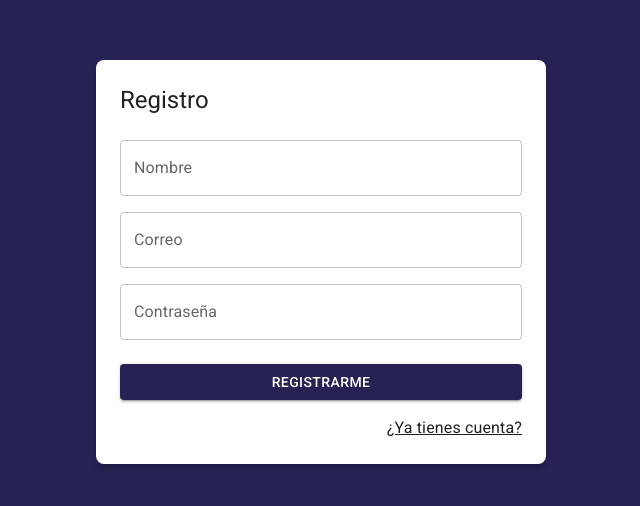
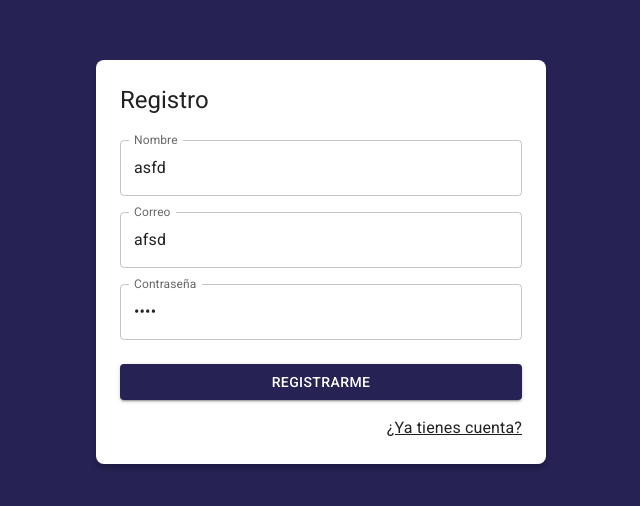
Before and after one commit to NachoBasilio/journal-app, a React (Vite) app: page /auth/register in a window 1280 px wide. Shown: the part 138-644 px from the top of the page, without its empty margins (319-959 px from the left). Built offline with nearby package versions, Linux system fonts and the light colour scheme.

Commit message:
Agregada la validacion

```diff
--- a/src/auth/pages/Registe.jsx
+++ b/src/auth/pages/Registe.jsx
@@ -2,9 +2,32 @@ import {Link as RouterLink } from "react-router-dom";
 
 import { Grid, TextField, Button, Link } from "@mui/material";
 import AuthLayout from "../layout/AuthLayout";
+import useForm from "../../hooks/useForm";
+
+const formaValidations = {
+  email: [(value) => value.includes("@"), "El correo debe contener un @"],
+  password: [(value) => value.length > 5, "La contraseña debe tener al menos 6 caracteres"],
+  displayName: [(value) => value.length > 2, "El nombre debe tener al menos 3 caracteres"],
+}
 
 
 export default function Registe() {
+  const {email, password, displayName, onInputChange, formState, emailValid , passwordValid, displayNameValid} = useForm({
+    email: "afsd",
+    password: "asfd",
+    displayName: "asfd"
+  },formaValidations)
+
+  console.log(emailValid, passwordValid, displayNameValid);
+
+  const onSubmit = (e)=>{
+    e.preventDefault();
+
+  }
+
+
+
+
   return (
     <AuthLayout titulo="Registro">
     <form action="">
@@ -13,20 +36,27 @@ export default function Registe() {
         <Grid item xs={12} sx={{mt:2}}
         >
           <TextField
-          id=""
+          id="Nombre"
           label="Nombre"
           type="text"
           placeholder="Juan Perez"
+          name = "displayName"
+          value={displayName}
+          onChange={(e)=>onInputChange(e)}
           fullWidth
+
           />
         </Grid>
         <Grid item xs={12} sx={{mt:2}}
         >
           <TextField
-            id=""
+            id="Correo"
             label="Correo"
             type="email"
             placeholder="Correo electronico"
+            name="email"
+            value={email}
+            onChange={(e)=>onInputChange(e)}
             fullWidth
           />
 
@@ -34,16 +64,25 @@ export default function Registe() {
         <Grid item xs={12} sx={{mt:2}}
         >
           <TextField
-          id=""
+          id="Contraseña"
           label="Contraseña"
           type="password"
           placeholder="Contraseña"
+          name="password"
+          value={password}
+          onChange={(e)=>onInputChange(e)}
           fullWidth
           />
         </Grid>
         <Grid container spacing={2} sx={{mb:2, mt:1}}>
           <Grid item xs={12} sm={12} >
-            <Button variant="contained" fullWidth>
+            <Button
+            type="submit"
+            variant="contained"
+            fullWidth
+            onClick={onSubmit}
+
+            >
               Registrarme
             </Button>
           </Grid>
--- a/src/hooks/useForm.jsx
+++ b/src/hooks/useForm.jsx
@@ -1,9 +1,13 @@
-import { useState } from 'react';
+import { useEffect, useState } from 'react';
 
-export default function useForm( initialForm = {} ){
+export default function useForm( initialForm = {}, formaValidations = {} ){
 
     const [ formState, setFormState ] = useState( initialForm );
+    const [ formValidation, setFormValidation ] = useState( {} );
 
+    useEffect(() => {
+        createValidations()
+    }, [formState]);
 
 
     const onInputChange = ({ target }) => {
@@ -18,10 +22,21 @@ export default function useForm( initialForm = {} ){
         setFormState( initialForm );
     }
 
+    const createValidations = () => {
+        const formCheckedValues = {}
+        for (const formField of Object.keys(formaValidations)) {
+            const [fn, errorMsg = "Este campo es requerido"] = formaValidations[formField]
+            formCheckedValues[`${formField}Valid`] = fn(formState[formField]) ? null : errorMsg
+        }
+
+        setFormValidation(formCheckedValues)
+    }
+
     return {
         ...formState,
         formState,
         onInputChange,
         onResetForm,
+        ...formValidation
     }
 }
```
